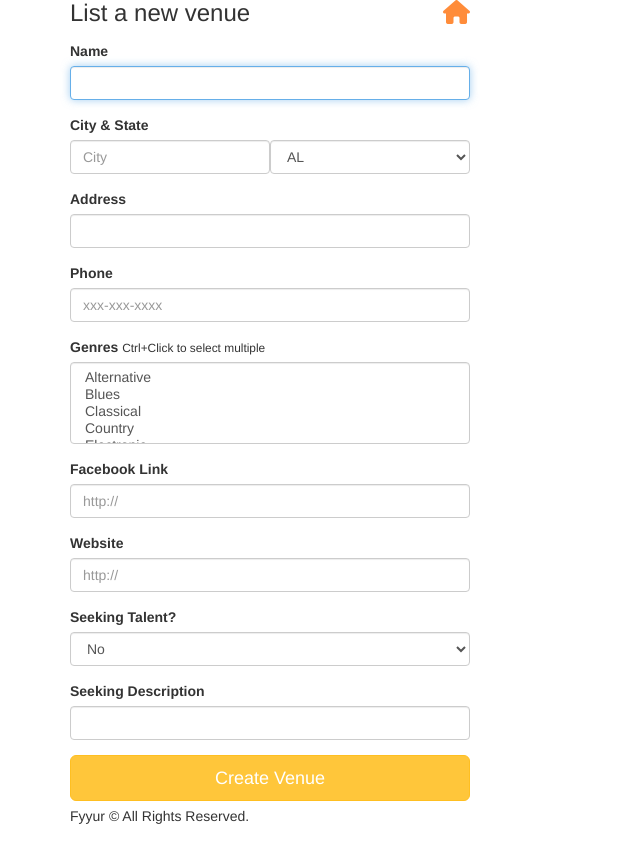
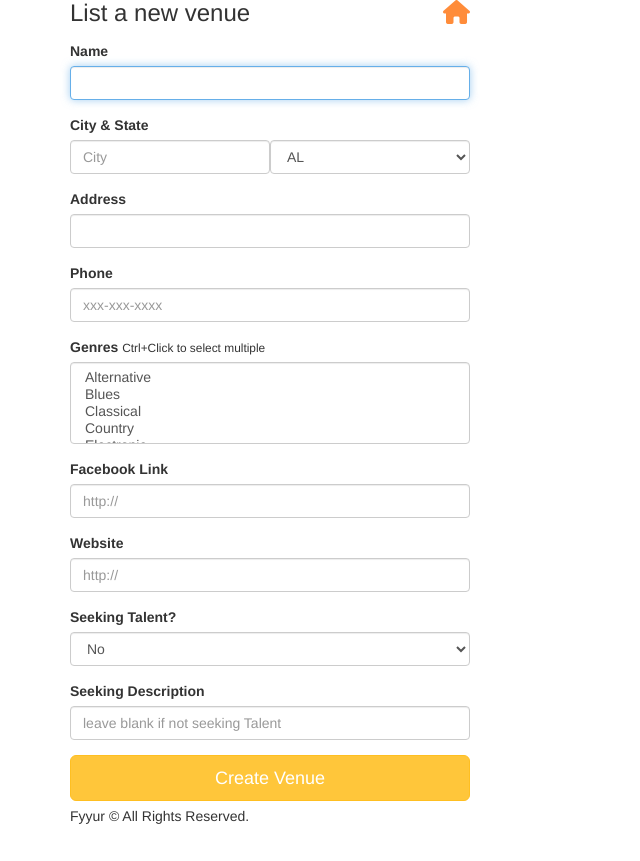
Before and after one commit to ShauravT/fyyur, a Flask app: page /venues/create in a window 1280 px wide. Shown: the part 95-956 px from the top of the page, without its empty margins (0-640 px from the left). Run offline with Flask 2, Linux system fonts and the light colour scheme; some libraries are stand-ins or nearby versions.

Commit message:
style: edit form

```diff
--- a/templates/forms/new_artist.html
+++ b/templates/forms/new_artist.html
@@ -38,7 +38,7 @@
       </div>
       <div class="form-group">
           <label for="seeking_description">Seeking Description</label>
-            {{ form.seeking_description(class_='form-control', autofocus = true)}}
+            {{ form.seeking_description(class_='form-control', placeholder='leave blank if not seeking Venue', autofocus = true)}}
       </div>
       <input type="submit" value="Create Venue" class="btn btn-primary btn-lg btn-block">
     </form>
--- a/templates/forms/new_venue.html
+++ b/templates/forms/new_venue.html
@@ -46,7 +46,7 @@
       </div>
       <div class="form-group">
         <label for="seeking_description">Seeking Description</label>
-          {{ form.seeking_description(class_='form-control', autofocus = true)}}
+          {{ form.seeking_description(class_='form-control', placeholder='leave blank if not seeking Talent', autofocus = true)}}
       </div>
       <input type="submit" value="Create Venue" class="btn btn-primary btn-lg btn-block">
     </form>
```
